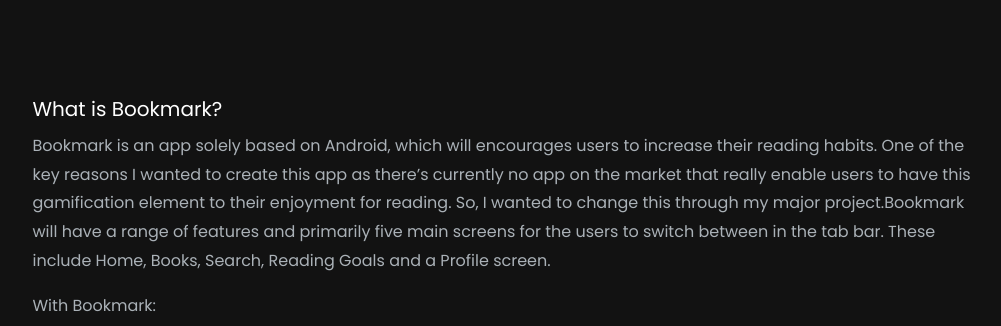
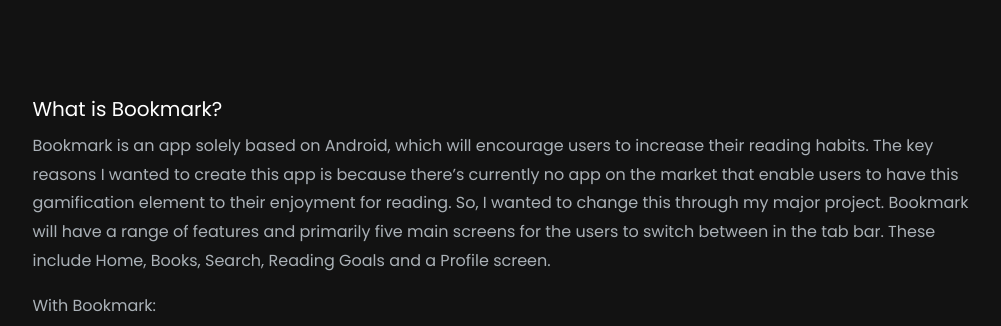
Before and after one commit to saoirseann/newportfolio, a plain HTML site: page bookmark.html in a window 1280 px wide. Shown: the part 1200-1526 px from the top of the page, without its empty margins (130-1131 px from the left). Drawn offline with Linux system fonts and the light colour scheme; some packages are replaced by stand-ins of ours; no server answers; files whose address does not match are found by name.

Commit message:
updated text AND FINAL cv

```diff
--- a/bookmark.html
+++ b/bookmark.html
@@ -117,7 +117,7 @@
                             <div class="col-lg-12">
                                 <div class="info">
                                     <h5>What is Bookmark?</h5>
-                                      <p>Bookmark is an app solely based on Android, which will encourages users to increase their reading habits. One of the key reasons I wanted to create this app as there’s currently no app on the market that really enable users to have this gamification element to their enjoyment for reading. So, I wanted to change this through my major project.Bookmark will have a range of features and primarily five main screens for the users to switch between in the tab bar. These include Home, Books, Search, Reading Goals and a Profile screen.</p>
+                                      <p>Bookmark is an app solely based on Android, which will encourage users to increase their reading habits. The key reasons I wanted to create this app is because there’s currently no app on the market that enable users to have this gamification element to their enjoyment for reading. So, I wanted to change this through my major project. Bookmark will have a range of features and primarily five main screens for the users to switch between in the tab bar. These include Home, Books, Search, Reading Goals and a Profile screen.</p>
 
                                       <p>With Bookmark:
                                         <ul>
```
Also changed, not shown: 1 other file.
